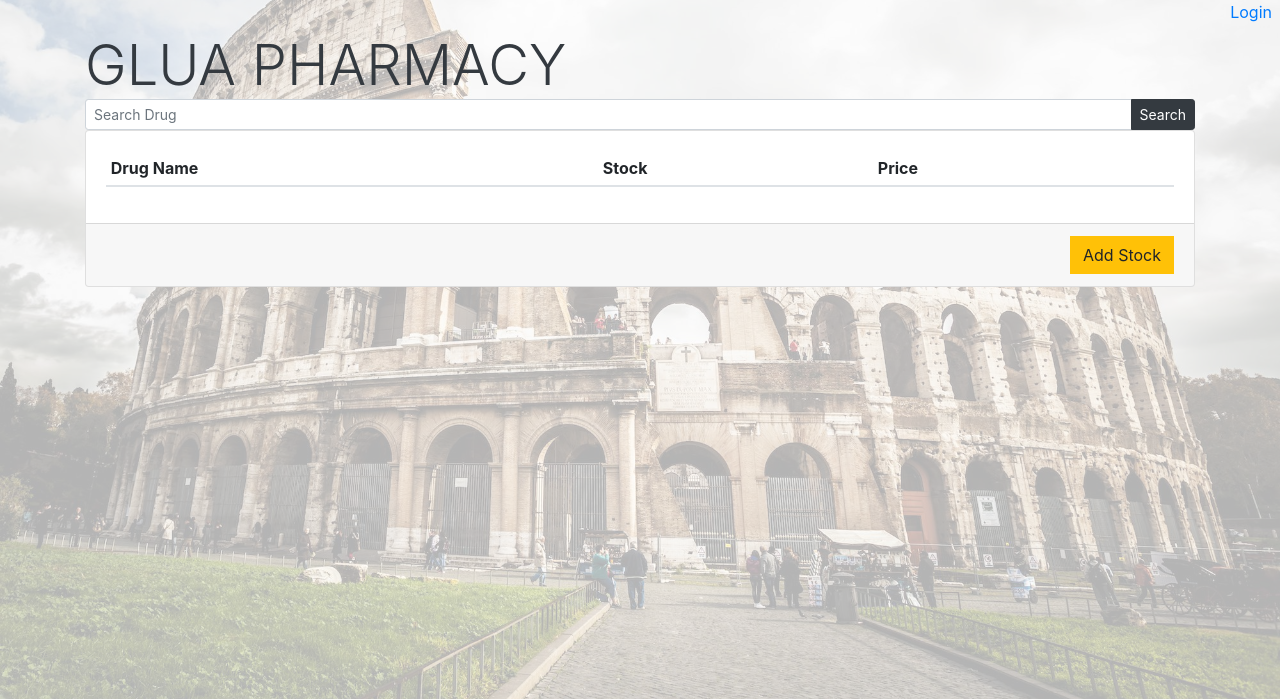
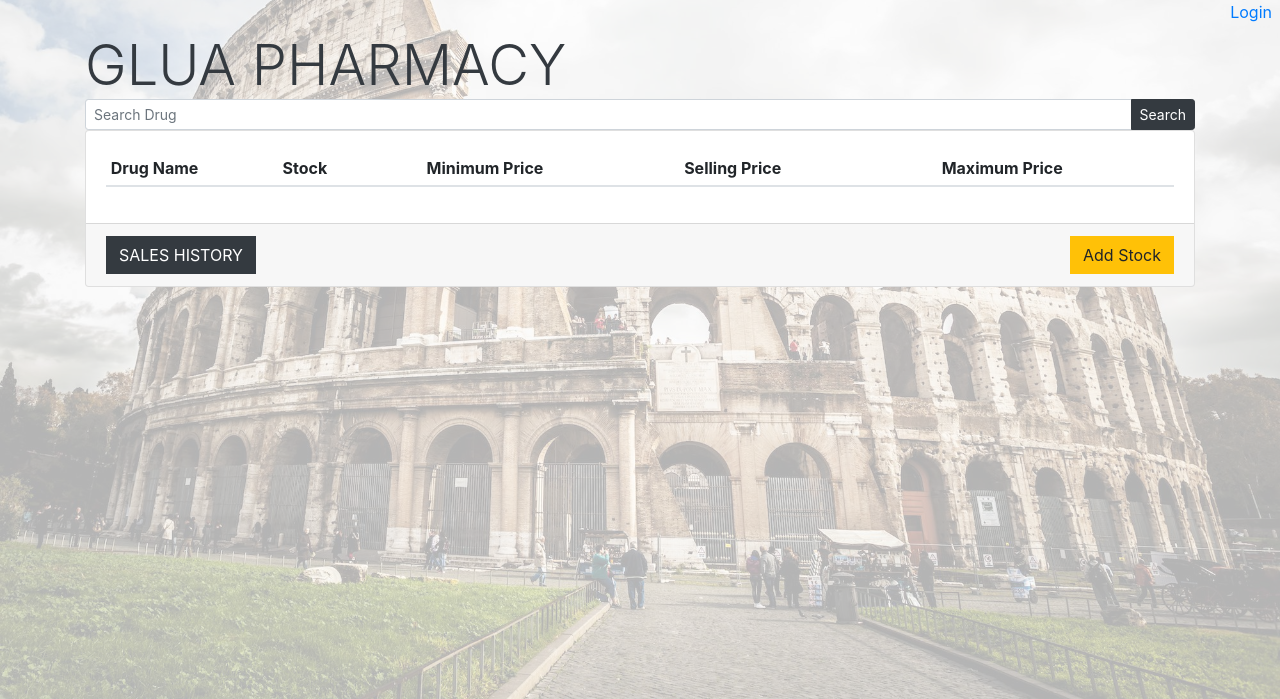
Before and after one commit to clish101/Glua-Inventory-Management, a Django app: page / in a window 1280 px wide. Shown: the top 699 px of the page. Run offline with Django 3.2, Linux system fonts and the light colour scheme; data that the repository does not hold is empty; some libraries are stand-ins or nearby versions.

Commit message:
Added the history and the today sales and also modified the price fields

```diff
--- a/Glua/settings.py
+++ b/Glua/settings.py
@@ -37,6 +37,7 @@ INSTALLED_APPS = [
     'django.contrib.sessions',
     'django.contrib.messages',
     'django.contrib.staticfiles',
+    'django.contrib.humanize',
     'Inventory.apps.InventoryConfig',
     'crispy_forms'
 ]
--- a/Inventory/admin.py
+++ b/Inventory/admin.py
@@ -1,5 +1,6 @@
 from django.contrib import admin
 from .models import Drug
+from .models import Sale
 
-admin.site.register(Drug)
+admin.register(Drug,Sale)(admin.ModelAdmin)
 # Register your models here.
--- a/Inventory/forms.py
+++ b/Inventory/forms.py
@@ -1,9 +1,9 @@
 from .models import Drug
-
+from django.db import models
 from django import forms
 
 
 class DrugCreation(forms.ModelForm):
     class Meta:
         model = Drug
-        fields = ['name', 'price', 'stock']
+        fields = ['name', 'buying_price','maximum_price', 'stock']
--- a/Inventory/templates/Inventory/home.html
+++ b/Inventory/templates/Inventory/home.html
@@ -31,19 +31,27 @@
                             </div>
                             <div class="col-md-2">
                                 <th style='border-top:none'>
-                                    Price
+
+                                    <div class="row">
+                                        <div class="col ml-5">
+                                            Minimum Price
+                                        </div>
+                                        <div class="col">
+                                            Selling Price
+                                        </div>
+                                        <div class="col">
+                                            Maximum Price
+                                        </div>
+                                    </div>
                                 </th>
                             </div>
-                            <div class="col-md-2">
-                                <th style='border-top:none'></th>
-                                <!-- <button class="btn btn-danger">Sell</button> -->
-                            </div>
+
                         </div>
                     </tr>
                 </thead>
                 <tbody>
-                    <div class="row">
-                        {% for drug in drugs%}
+                    <div class="row d-flex align-items-center">
+                        {% for drug in drugs %}
                         <tr>
                             <div class="col-md-6">
                                 <td>
@@ -55,16 +63,38 @@
                                     {{drug.stock}}
                                 </td>
                             </div>
-                            <div class="col-md-2">
+                            <div class="col-md-4">
                                 <td>
-                                    {{drug.price}}
+                                    <div class="row">
+                                        <div class="col ml-5">
+                                            <span>{{drug.buying_price}}</span>
+                                        </div>
+                                        <div class="col">
+                                            <form action="{% url 'sell' drug.id %}" method="GET">
+                                                {% csrf_token %}
+                                                <div class="input-group">
+                                                    <input class="form-control" min="{{drug.buying_price}}"
+                                                        type="number" name="sellAt"
+                                                        placeholder="{{drug.name}} selling price"
+                                                        aria-label="Recipient's " aria-describedby="my-addon" required>
+                                                    <div class="input-group-append">
+                                                        <button type="submit"
+                                                            class="btn btn-danger btn-sm">Sell</button>
+                                                    </div>
+                                                </div>
+
+                                            </form>
+                                        </div>
+                                        <div class="col">
+                                            <span>{{drug.maximum_price}}</span>
+                                        </div>
+                                    </div>
+
+
+
                                 </td>
                             </div>
-                            <div class="col-md-2">
-                                <td>
-                                    <a href="{% url 'sell' drug.pk %}" class="btn btn-danger">Sell</a>
-                                </td>
-                            </div>
+
                         </tr>
                         <tr>
                             <td>
@@ -103,6 +133,7 @@
             {% if user.is_superuser %}
             <a href="{% url 'create' %}" class="btn sharp btn-dark mr-2">Add New Drug</a>
             {% endif %}
+            <a href="{% url 'history' %}" class="btn sharp btn-dark mr-2">SALES HISTORY</a>
             <a href="{% url 'stocking' %}" class="btn sharp btn-warning ml-auto">Add Stock</a>
         </div>
     </div>
--- a/Inventory/templates/Inventory/stock.html
+++ b/Inventory/templates/Inventory/stock.html
@@ -57,7 +57,7 @@
                             </div>
                             <div class="col-md-2">
                                 <td>
-                                    {{drug.price}}
+                                    {{drug.buying_price}}
                                 </td>
                             </div>
                             <div class="col-md-2">
--- a/Inventory/urls.py
+++ b/Inventory/urls.py
@@ -12,4 +12,6 @@ urlpatterns = [
     path('sell/<int:pk>/', views.sellDrug, name='sell'),
     path('search/', views.search, name='search'),
     path('search/stock/', views.searchstock, name='searchstock'),
+    path('history/', views.salehistory, name='history'),
+    path('today/', views.todaysales, name='today'),
 ]
--- a/Inventory/views.py
+++ b/Inventory/views.py
@@ -1,11 +1,14 @@
 from django.shortcuts import render, redirect
+from django.db.models import Sum
 from .models import Drug
+from .models import Sale
 from .forms import DrugCreation
 from django.contrib import messages
 from django.views.generic import ListView
 from django.contrib.auth.decorators import login_required
 from django.db.models import Q
 from django.core.paginator import Paginator
+from datetime import datetime, timedelta, time
 
 # Create your views here.
 
@@ -17,31 +20,27 @@ class DrugListView(ListView):
     paginate_by = 5
     ordering = ['name']
 
-    # def get_queryset(self):
-
-    #     return search()
-
-
-# def home(request):
-#     drugs = Drug.objects.all()
-#     context = {'drugs': drugs}
-#     return render(request, 'Inventory/home.html', context)
 
 @login_required
 def createDrug(request):
-    if request.method == 'POST':
-        form = DrugCreation(request.POST)
-        if form.is_valid():
-            name = form.cleaned_data.get('name')
-            form.save()
-            messages.success(
-                request, f'{name} has been successfully added into the inventory')
-            return redirect('create')
-    else:
-        form = DrugCreation()
+    try:
+        if request.method == 'POST':
+            form = DrugCreation(request.POST)
+            if form.is_valid():
+                name = form.cleaned_data.get('name')
+                form.save()
+                messages.success(
+                    request, f'{name} has been successfully added to the inventory')
+                return redirect('create')
+        else:
+            form = DrugCreation()
 
-    context = {'form': form}
-    return render(request, 'Inventory/create.html', context)
+        context = {'form': form}
+        return render(request, 'Inventory/create.html', context)
+
+    except:
+        messages.success(request, 'Seems like the drug is already part of the inventory')
+        return redirect('create')
 
 @login_required
 def addStock(request, pk):
@@ -63,9 +62,13 @@ class stockingListView(ListView):
 
 @login_required
 def sellDrug(request, pk):
+    price=request.GET.get('sellAt')
     drug = Drug.objects.get(id=pk)
+    drug.selling_price = price
     drug.stock -= 1
     drug.save()
+    print(price)
+    Sale.objects.create(seller=request.user,drug_sold=drug, sale_price=drug.selling_price, buying_price=drug.buying_price).save()
     messages.success(request, f'One {drug.name} sold')
     return redirect('home')
 
@@ -88,3 +91,75 @@ def searchstock(request):
 
     context = {'drugs':drugs}
     return render(request, 'Inventory/stock.html', context)
+
+def salehistory(request):
+    start_date=request.GET.get('start_date')
+    end_date = request.GET.get('end_date')
+    if start_date and end_date:
+
+        sales = Sale.objects.filter(date_sold__range=[start_date, end_date]).order_by('-date_sold')
+        if sales:
+            total_purchases = sales.aggregate(Sum('buying_price'))
+            total_sales = sales.aggregate(Sum('sale_price'))
+
+            bought_at = total_purchases.get('buying_price__sum')
+            sold_at = total_sales.get('sale_price__sum')
+
+            profit = sold_at - bought_at
+        else:
+            messages.success(request, 'Sorry no sales were done within those dates')
+            return redirect('history')
+
+
+    else:
+        today = datetime.now().date()
+        yesterday3 = today + timedelta(-2)
+        start_date = datetime.combine(yesterday3, time())
+        end_date = datetime.combine(today, time())
+
+        sales = Sale.objects.filter(date_sold__range=[start_date, end_date]).order_by('-date_sold')
+        total_purchases = sales.aggregate(Sum('buying_price'))
+        total_sales = sales.aggregate(Sum('sale_price'))
+
+        bought_at = total_purchases.get('buying_price__sum')
+        sold_at = total_sales.get('sale_price__sum')
+
+        profit = sold_at - bought_at
+
+
+    context = {'sales': sales, 'profit':profit}
+    context.update(total_sales)
+    return render(request, 'Inventory/history.html', context)
+
+def todaysales(request):
+    today = datetime.now().date()
+    tomorrow = today + timedelta(1)
+    start_date = datetime.combine(today, time())
+    end_date = datetime.combine(tomorrow, time())
+
+    if start_date and end_date:
+
+        sales = Sale.objects.filter(date_sold__range=[start_date, end_date]).order_by('-date_sold')
+        if sales:
+            total_purchases = sales.aggregate(Sum('buying_price'))
+            total_sales = sales.aggregate(Sum('sale_price'))
+
+            bought_at = total_purchases.get('buying_price__sum')
+            sold_at = total_sales.get('sale_price__sum')
+
+            profit = sold_at - bought_at
+        else:
+            return messages.success(request, 'Sorry no sales were done within those dates')
+    else:
+        sales = Sale.objects.all().order_by('-date_sold')
+        total_purchases = sales.aggregate(Sum('buying_price'))
+        total_sales = sales.aggregate(Sum('sale_price'))
+
+        bought_at = total_purchases.get('buying_price__sum')
+        sold_at = total_sales.get('sale_price__sum')
+
+        profit = sold_at - bought_at
+
+    context = {'sales': sales,'profit':profit}
+    context.update(total_sales)
+    return render(request, 'Inventory/today.html', context)
```
Also changed, not shown: Inventory/models.py (+33 -3 lines), Inventory/templates/Inventory/history.html (added, +107 -0 lines), Inventory/templates/Inventory/today.html (added, +83 -0 lines), Inventory/migrations/0001_initial.py, Inventory/migrations/0002_sale_buying_price.py (added).
